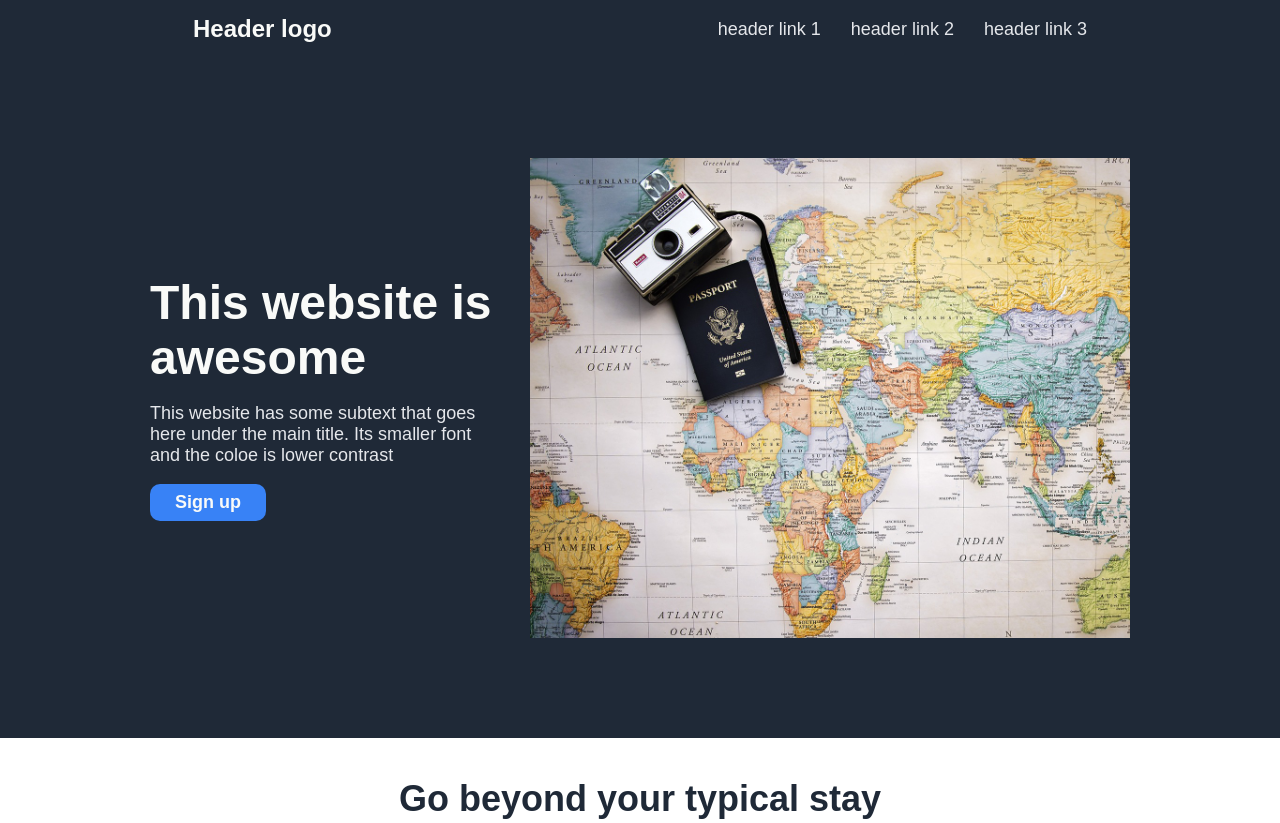
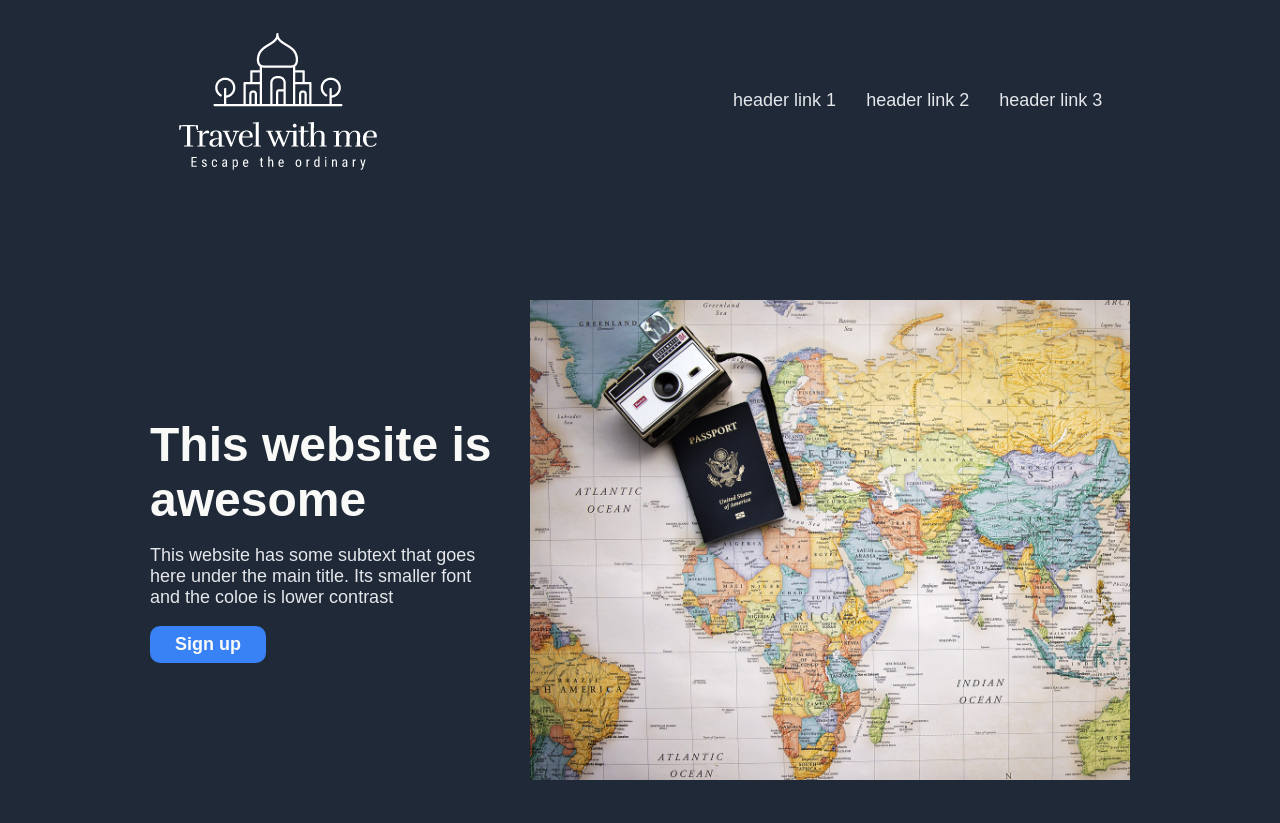
Before and after one commit to ApoorvaK9/Landing-Page, a plain HTML site: page index.html in a window 1280 px wide. Shown: the top 823 px of the page. Drawn offline with Linux system fonts and the light colour scheme.

Commit message:
Add logo in the header

```diff
--- a/index.html
+++ b/index.html
@@ -9,7 +9,7 @@
   <body>
     <div class="hero">
       <div class="header">
-        <h2>Header logo</h2>
+        <img src="./images/Other/logo.png">
         <ul>
           <li><a href = "#">header link 1</a></li>
           <li><a href = "#">header link 2</a></li>
--- a/styles.css
+++ b/styles.css
@@ -12,14 +12,14 @@ body {
     background-color: #1F2937;
 }
 
-h1,h2,button {
+h1,button {
     color: #F9FAF8;
 }
 
 /* Header logo */
-h2 {
-    font-size: 24px;
-    margin: 15px 0;
+h2 img {
+    height: auto;
+    max-width: 100%;
 }
 
 /* Hero main text */
```
Also changed, not shown: images/Other/logo.png (added).
